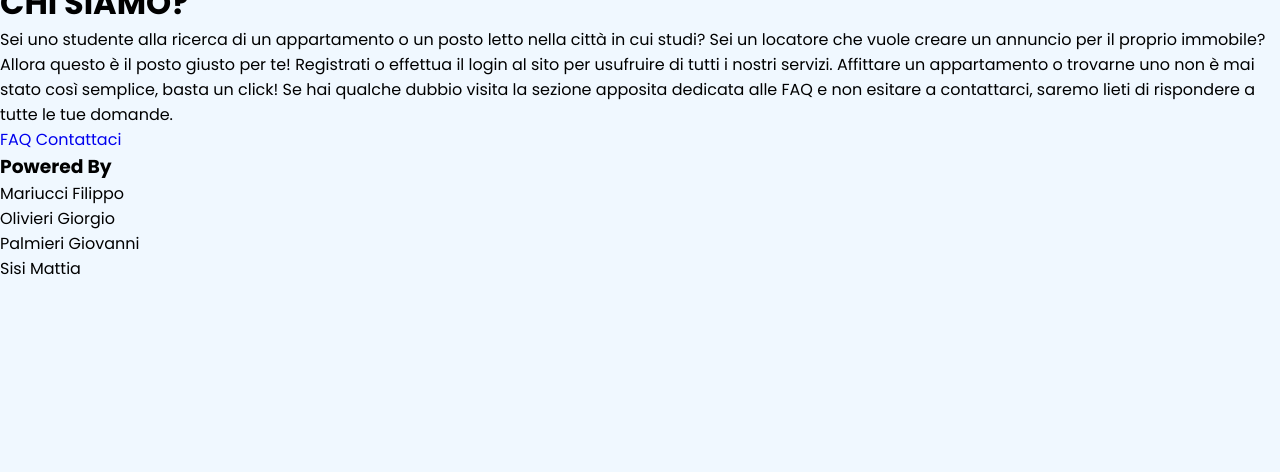
After one commit to FilippoMariucci/TEC-WEB, a PHP site: page /project/Livello_1/home_log.html in a window 1280 px wide. The commit adds this page. Shown: the part 328-800 px from the top of the page. Run offline with PHP 8.4, Linux system fonts and the light colour scheme.

Commit message:
da w3 a css

```diff
--- a/css/style.css
+++ b/css/Livello_1_style/style.css
@@ -21,7 +21,7 @@ html,body{
   width: 380px;
   background: #fff;
   border-radius: 15px;
-  box-shadow: 0px 15px 20px rgba(0,0,0,0.1);
+  box-shadow: 0 15px 20px rgba(0,0,0,0.1);
 }
 .wrapper .title{
   font-size: 35px;
--- a/css/nav_style.css
+++ b/css/nav_style.css
@@ -15,6 +15,7 @@ nav{
   width: 100%;
   height: 80px;
   background: #34495e;
+  position: fixed;
 }
 label.logo{
   font-size: 35px;
@@ -22,6 +23,7 @@ label.logo{
   color: white;
   padding: 0 100px;
   line-height: 80px;
+  font-family: montserrat, sans-serif;
 }
 nav ul{
   float: right;
@@ -41,14 +43,14 @@ nav a{
   border: 1px solid transparent;
 }
 
-nav ul li p{
+nav ul li h2{
   color: white;
   font-size: 18px;
   border-radius: 3px;
   text-transform: uppercase;
   border: 1px solid transparent;
 }
-a.active,a:hover{
+nav a.active,nav a:hover{
   border: 1px solid white;
   transition: .5s;
 }
@@ -69,25 +71,7 @@ nav #icon{
   cursor: pointer;
   display: none;
 }
-@media (max-width: 1089px) {
-  label.logo{
-    font-size: 32px;
-    padding-left: 60px;
-  }
-  nav ul{
-    margin-right: 20px;
-  }
-  nav a{
-    font-size: 17px;
-  }
-  nav p{
-    font-size: 17px;
-  }
-  nav i{
-    font-size: 17px;
-  }
-}
-@media (max-width: 1008px){
+@media (max-width: 1231px){
   nav #icon{
     display: block;
   }
@@ -109,7 +93,7 @@ nav #icon{
   nav a{
     font-size: 20px;
   }
-  nav p{
+  nav h2{
     display: none;
   }
   nav i{
--- /dev/null
+++ b/project/Livello_1/home_log.html
@@ -0,0 +1,91 @@
+<!DOCTYPE html>
+<html lang="en">
+<head>
+  <meta charset="UTF-8">
+  <title>Title</title>
+  <meta name="viewport" content="width=device-width, initial-scale=1">
+  <link rel="stylesheet" type="text/css" href="../../css/nav_style.css">
+  <link rel="stylesheet" type="text/css" href="../../css/Livello_1_style/home_style.css">
+  <link rel="stylesheet" type="text/css" href="../../css/footer.css">
+  <link rel="stylesheet" href="https://cdnjs.cloudflare.com/ajax/libs/font-awesome/4.7.0/css/font-awesome.min.css">
+</head>
+<body>
+  <nav>
+    <label class="logo">Affittacamere</label>
+    <ul id="nav">
+      <li><a href="#" class="active">home</a></li>
+      <li><a href="faq.html">faq</a></li>
+      <li><a href="contattaci_log.html">contattaci</a></li>
+      <li><a href="../Livello_3/prova_catalogo.html">catalogo</a></li>
+      <li><h2>"ciao, nomeutente"</h2></li>
+      <li><i class="fa fa-sign-out" aria-hidden="true"></i></li>
+    </ul>
+    <label id="icon">
+      <i class="fa fa-bars" aria-hidden="true" onclick="show_nav()"></i>
+    </label>
+  </nav>
+
+  <header>
+    <div class="mySlides">
+      <img src="../../img/app1.jpg" alt="appartamento">
+    </div>
+    <div class="mySlides">
+      <img src="../../img/app2.jpg" alt="appartamento">
+    </div>
+    <div class="mySlides">
+      <img src="../../img/app3.jpg" alt="appartamento">
+    </div>
+  </header>
+  <div class="description">
+    <h1>CHI SIAMO?</h1>
+    <p>Sei uno studente alla ricerca di un appartamento o un posto letto nella città in cui studi? Sei
+    un locatore che vuole creare un annuncio per il proprio immobile? Allora questo è il posto giusto per te!
+    Registrati o effettua il login al sito per usufruire di tutti i nostri servizi. Affittare un appartamento o
+    trovarne uno non è mai stato così semplice, basta un click! Se hai qualche dubbio visita la sezione apposita
+    dedicata alle FAQ e non esitare a contattarci, saremo lieti di rispondere a tutte le tue domande.</p>
+  </div>
+
+
+  <footer>
+    <div class="link">
+      <a href="faq.html">FAQ</a>
+      <a href="contattaci.html">Contattaci</a>
+    </div>
+    <div class="creator">
+      <h3>Powered By</h3>
+      <p>Mariucci Filippo</p>
+      <p>Olivieri Giorgio</p>
+      <p>Palmieri Giovanni</p>
+      <p>Sisi Mattia</p>
+    </div>
+  </footer>
+
+  <script>
+    function show_nav(){
+      var x = document.getElementById("nav");
+      if(x.style.left === "0%"){
+        x.style.left = "-100%";
+      }
+      else{
+        x.style.left = "0%";
+      }
+    }
+    var myIndex = 0;
+    carousel();
+
+    function carousel() {
+      var i;
+      var x = document.getElementsByClassName("mySlides");
+      for (i = 0; i < x.length; i++) {
+        x[i].style.display = "none";
+      }
+      myIndex++;
+      if (myIndex > x.length) {
+        myIndex = 1
+      }
+      x[myIndex - 1].style.display = "block";
+      setTimeout(carousel, 4000);
+    }
+</script>
+</body>
+</html>
--- a/project/Homepage/login.html
+++ b/project/Livello_1/login.html
@@ -3,7 +3,7 @@
    <head>
      <meta charset="utf-8">
      <title>Login Form Design | CodeLab</title>
-     <link rel="stylesheet" href="../../css/style.css">
+     <link rel="stylesheet" href="../../css/Livello_1_style/style.css">
      <link rel="stylesheet" href="https://cdnjs.cloudflare.com/ajax/libs/font-awesome/4.7.0/css/font-awesome.min.css">
      <style>
        span{
--- a/project/Homepage/prova_registrazione_2.html
+++ b/project/Livello_1/prova_registrazione_2.html
@@ -3,7 +3,7 @@
    <head>
      <meta charset="utf-8">
      <title>Login Form Design | CodeLab</title>
-     <link rel="stylesheet" href="../../css/style.css">
+     <link rel="stylesheet" href="../../css/Livello_1_style/style.css">
      <link rel="stylesheet" href="https://cdnjs.cloudflare.com/ajax/libs/font-awesome/4.7.0/css/font-awesome.min.css">
      <link rel="stylesheet" href="https://www.w3schools.com/w3css/4/w3.css">
   <link rel="stylesheet" href="https://fonts.googleapis.com/css?family=Lato">
```
Also changed, not shown: project/Homepage/navbar.html (deleted, +0 -72 lines), project/Livello_3/prova_catalogo.html (+9 -9 lines), project/Livello_1/contattaci.html (renamed from project/Homepage/contattaci.html), project/Livello_1/faq.html (renamed from project/Homepage/faq.html), project/Livello_1/homepage.html (renamed from project/Homepage/homepage.html), project/Livello_1/registrazione.php (renamed from project/Homepage/registrazione.php).
